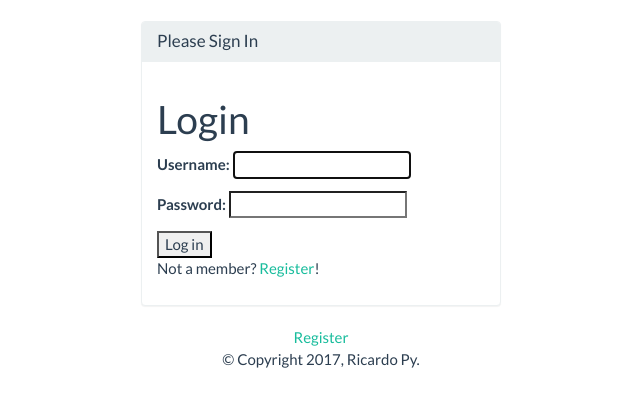
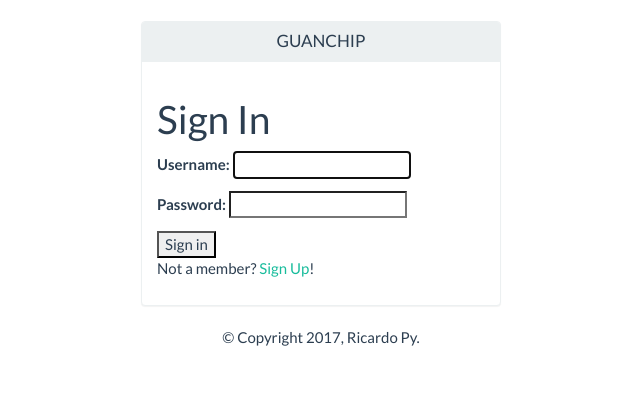
Before and after one commit to ripais/guansens, a Django app: page /login/ in a window 1280 px wide. Shown: the part 60-467 px from the top of the page, without its empty margins (319-959 px from the left). Run offline with Django 3.2, Linux system fonts and the light colour scheme; parts of the project's set-up code (start-up, migrations or seed data) failed here and were passed over; some libraries are stand-ins or nearby versions.

Commit message:
better css

```diff
--- a/mysite/templates/registration/login.html
+++ b/mysite/templates/registration/login.html
@@ -19,26 +19,25 @@
             <div class="col-md-4 col-md-offset-4">
                 <div class="login-panel panel panel-default">
                     <div class="panel-heading">
-                        <h3 class="panel-title">Please Sign In</h3>
+                        <h3 class="panel-title" style="text-align: center">GUANCHIP</h3>
                     </div>
                     <div class="panel-body">
-<h1>Login</h1>
+<h1>Sign In</h1>
         <form method="post" action=".">
                 {% csrf_token %}
                 {{ form.as_p }}
 
-                <input type="submit" value="Log in" />
+                <input type="submit" value="Sign in" />
                 <input type="hidden" name="next" value="{{ next }}" />
                 </form>
 
-        <p>Not  a member? <a href="{% url 'register' %}">Register</a>!</p>
+        <p>Not  a member? <a href="{% url 'register' %}">Sign Up</a>!</p>
 </div>
 </div>
 </div>
 </div>
 </div>
 <div class="footer" style="text-align: center">
-<a href="/register">Register</a>
 </div>
 {% endblock %}
 
--- a/mysite/templates/registration/registration_form.html
+++ b/mysite/templates/registration/registration_form.html
@@ -9,8 +9,8 @@
                         <h3 class="panel-title">Please Sign In</h3>
                     </div>
                     <div class="panel-body">
-<h1>Register Here</h1>
-        <form method="post" action=".">
+<h1>Sign In Here</h1>
+        <form method="post" action="." style="text-align: right" >
                 {% csrf_token %}
                 {{ form.as_p }}
 
@@ -22,8 +22,6 @@
 </div>
 </div>
 <div class="footer" style="text-align: center">
-<a href="/register">Register</a>
-</div>
 {% endblock %}
 
 {% block javascript %}
```
